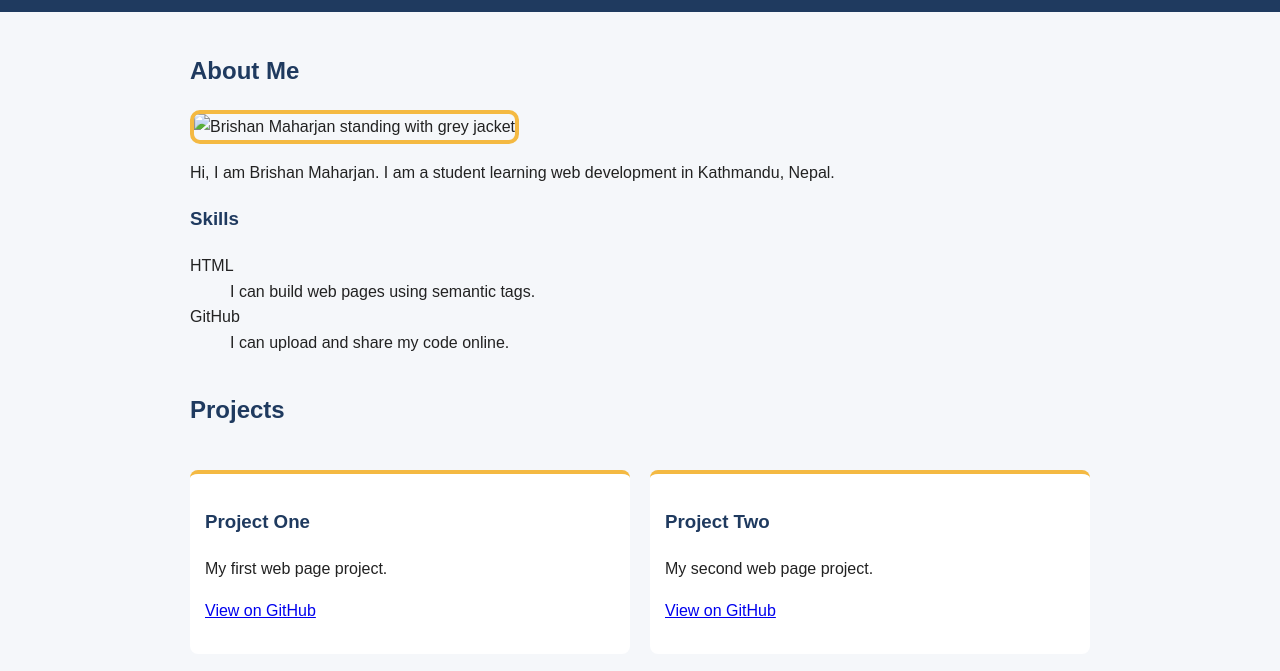
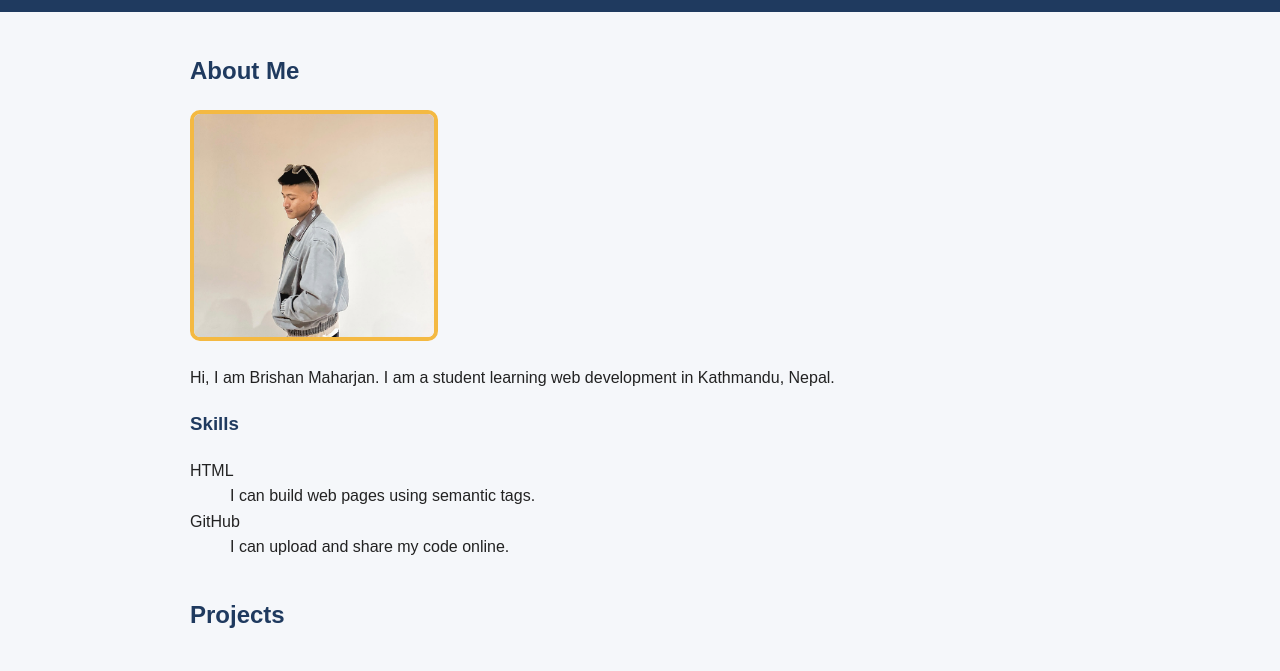
Before and after one commit to brishan0/portfolioo, a plain HTML site: page index.html in a window 1280 px wide. Shown: the part 69-740 px from the top of the page. Drawn offline with Linux system fonts and the light colour scheme.

Commit message:
Update index.html

```diff
--- a/index.html
+++ b/index.html
@@ -23,7 +23,7 @@
 
     <section id="about">
       <h2>About Me</h2>
-           <img src="images/me.jpeg" alt="Brishan Maharjan standing with grey jacket" width="240" height="250">
+           <img src="me.jpeg" alt="Brishan Maharjan standing with grey jacket" width="240" height="250">
       <p>Hi, I am Brishan Maharjan. I am a student learning web development in Kathmandu, Nepal.</p>
 
       <h3>Skills</h3>
```
